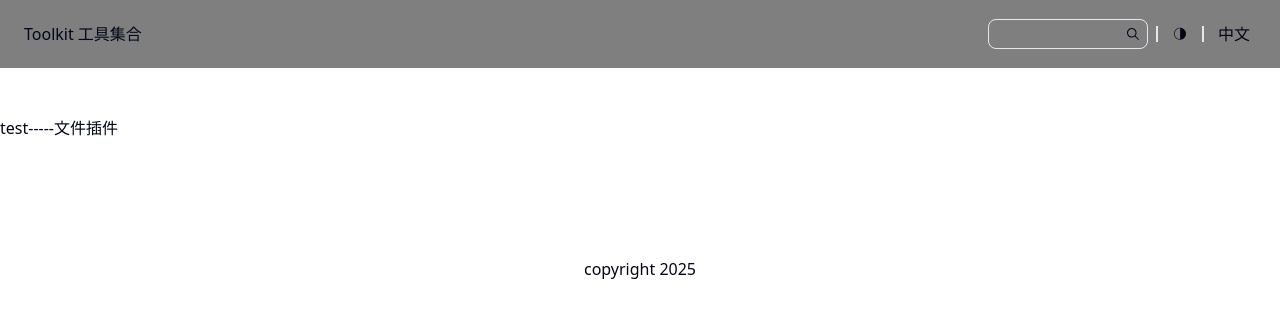
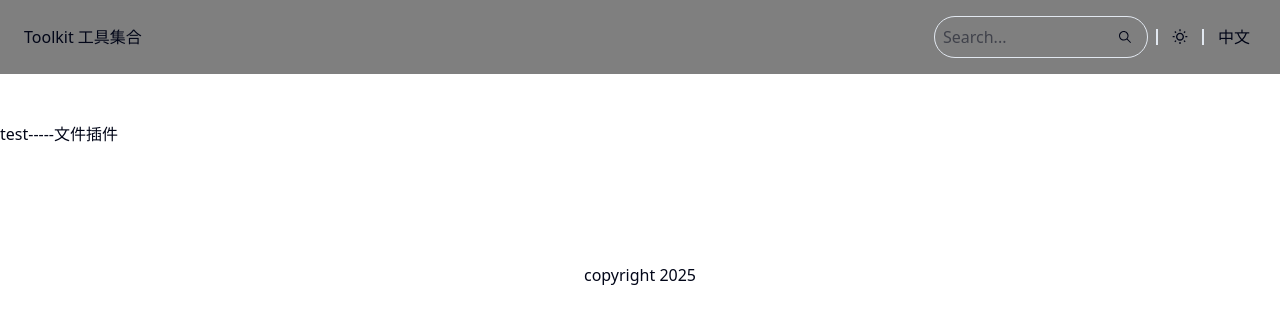
Before and after one commit to traveltime-labs/project-toolkit-platform, a Next.js app: page /post/1 in a window 1280 px wide. Shown: the top 324 px of the page. Built offline with nearby package versions, Linux system fonts and the light colour scheme; no server answers; the database is empty.

Commit message:
add: serach update: sidebar

```diff
--- a/src/app/(frontend)/tools/timestamp/page.tsx
+++ b/src/app/(frontend)/tools/timestamp/page.tsx
@@ -0,0 +1,18 @@
+import Layout from "@/components/frontend/layout";
+import TimestampChange from "./timestampChange";
+
+/*
+text/
+├── page.tsx           ← /tools/text 入口，Server Component
+├── timestampChange.tsx    ← Client Component，純畫面 + 使用 hook
+└── useTextStats.ts    ← 自訂 hook，純邏輯（state & 計算）
+*/
+
+
+export default function Page() {
+  return (
+    <Layout>
+      <TimestampChange />
+    </Layout>
+  );
+}
--- a/src/app/(frontend)/tools/timestamp/timestampChange.tsx
+++ b/src/app/(frontend)/tools/timestamp/timestampChange.tsx
@@ -0,0 +1,20 @@
+"use client"
+
+import  { useTextStats }  from "@/app/(frontend)/tools/text/useTextStats";
+
+// 列表內頁
+const timestampChange = () => {
+  console.clear()
+
+  return (
+    <div>
+    <h2>timestamp 轉換</h2>
+      <textarea
+        id="inputText"
+        placeholder="輸入文字..." >
+        </textarea>
+  </div>
+  );
+};
+
+export default timestampChange;
--- a/src/components/frontend/header.tsx
+++ b/src/components/frontend/header.tsx
@@ -5,11 +5,18 @@ import { IoIosSearch } from "react-icons/io";
 import IconButton from "@/components/IconButton";
 import { useTheme } from "next-themes";
 import { RxHamburgerMenu } from "react-icons/rx";
+import { useState } from "react";
+import { FaMoon } from "react-icons/fa";
+import { MdOutlineWbSunny } from "react-icons/md";
 
 const header = ({toggleSidebar}: { toggleSidebar: () => void }) => {
     const { theme, setTheme } = useTheme();
     const toggleTheme = () => setTheme(theme === "light" ? "dark" : "light");
 
+    const [keyword, setKeyword] = useState('')
+    const serachKeyword = () => {
+        console.log('搜尋關鍵字')
+    }
 
     return (
         <header className="flex sticky top-0 left-0 right-0 items-center justify-between  mx-auto bg-black/50 backdrop-blur-sm p-2 md:px-6 md:py-4 z-50">
@@ -18,14 +25,22 @@ const header = ({toggleSidebar}: { toggleSidebar: () => void }) => {
             </div>
 
             <div className="ml-auto flex items-center gap-2 md:flex-1 md:justify-end">
-                <IconButton className=" w-40 border-1 flex justify-end">
+                <div className = 'flex items-center gap-2 border-1 rounded-4xl px-2 py-1.5'>
+                    <input type="text" className="w-40"
+                        placeholder="Search..."
+                        value={keyword}
+                        onChange={(e) => setKeyword(e.target.value)}
+                        onKeyDown = {(e) => { if (e.key === 'Enter') serachKeyword() }}
+                    />
+                    <IconButton className=" flex justify-end">
                         <IoIosSearch />
                     </IconButton>
+                </div>
 
-                <div data-orientation="vertical" className="bg-border w-0.5 h-4 hidden lg:block"></div>
+                <div data-orientation="vertical" className="bg-border w-0.5 h-4 hidden lg:block "></div>
 
                     <IconButton onClick={toggleTheme}>
-                    <WiMoonAltThirdQuarter />
+                        {theme === 'light' ? <FaMoon /> : <MdOutlineWbSunny />}
                     </IconButton>
 
                     <div data-orientation="vertical" className="bg-border w-0.5 h-4 hidden lg:block"></div>
--- a/src/components/frontend/sidebar.tsx
+++ b/src/components/frontend/sidebar.tsx
@@ -12,8 +12,8 @@ const sidebar = () => {
 
             <div className="flex flex-col gap-3">
                 <div className="text-muted-foreground text-sm font-medium">小工具</div>
-                <a className="text-2xl font-medium" href="/tools/textTool">文字統計小工具</a>
-                <a className="text-2xl font-medium" href="/tools/timestam">Timestamp ↔ 日期工具</a>
+                <a className="text-2xl font-medium" href="/tools/text">文字統計小工具</a>
+                <a className="text-2xl font-medium" href="/tools/timestamp">Timestamp ↔ 日期工具</a>
                 <a className="text-2xl font-medium" href="/">圖片處理</a>
                 <a className="text-2xl font-medium" href="/">編碼</a>
             </div>
```
Lines whose indentation alone changed are shown as unchanged.
